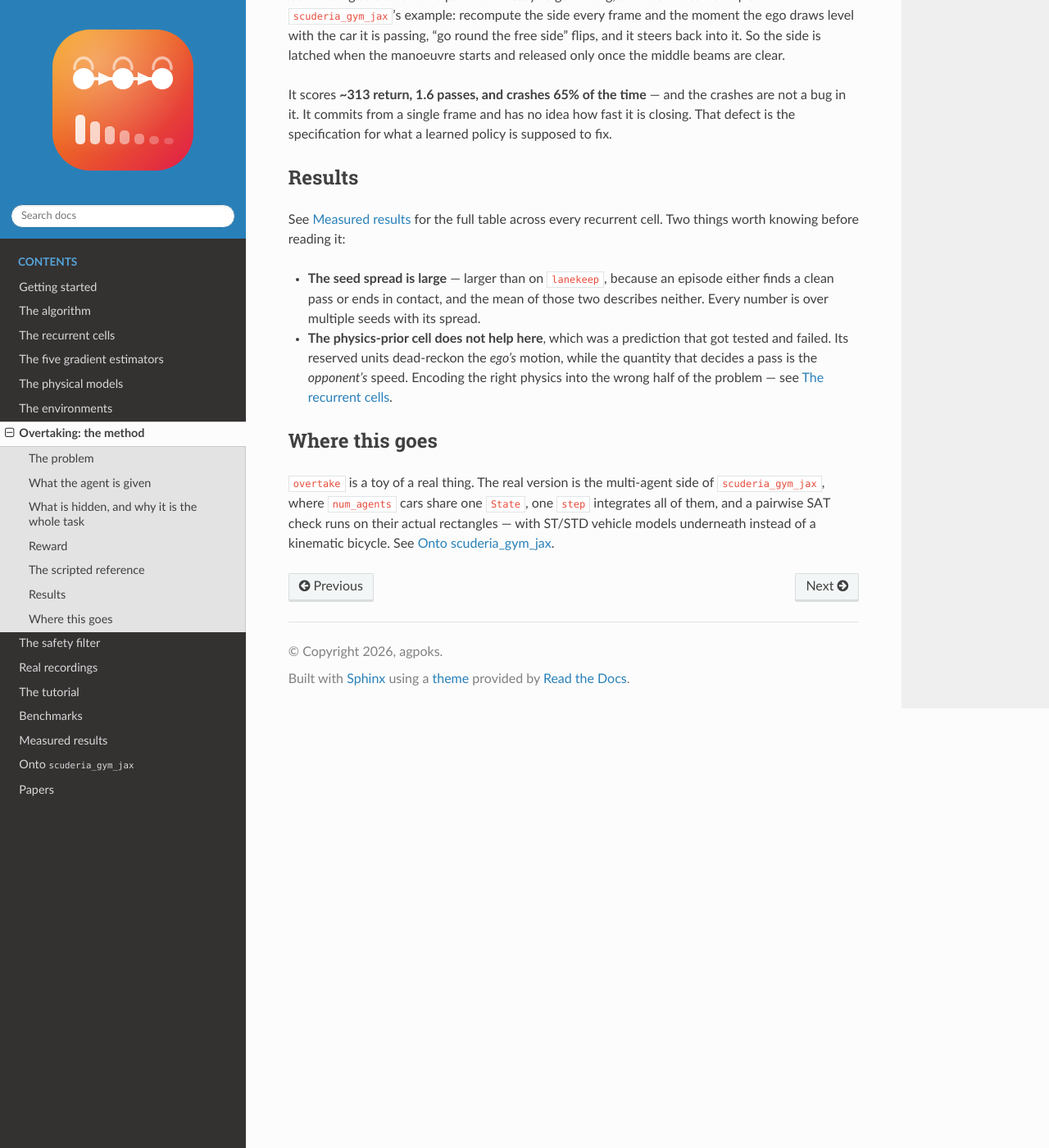
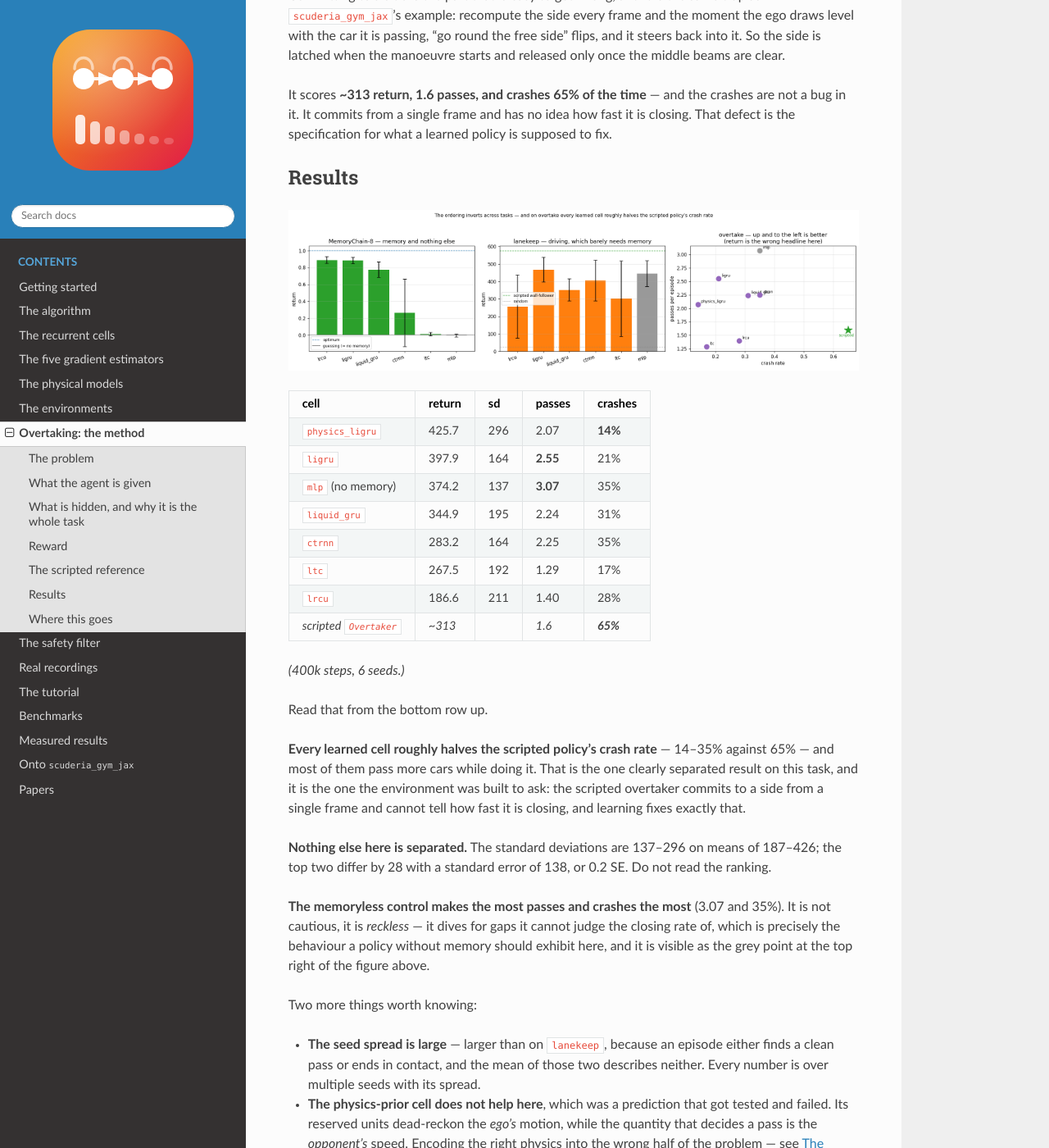
Before and after one commit to agpoks/rtrrl-playground, a Sphinx documentation site: the page built from docs/source/overtake_method.md, in a window 1280 px wide and 1400 px high, scrolled down 2047 px. Shown: the whole window at 82% size. Built offline with Sphinx 7.4.7 and the Read the Docs theme 3.1.0, drawn with Linux system fonts in a browser that asks for light colours.

Commit message:
Every cell on overtake, and the result that is actually separated
400k steps, 6 seeds, all seven cells plus the memoryless control. The
results figure gains a third panel, plotting passes against crash rate
rather than return -- because on this task return is the wrong headline,
progress alone pays, and an agent that passes nobody and crashes never
scores respectably.

The one clearly separated result: every learned cell roughly halves the
scripted policy's crash rate, 14-35% against 65%, and most pass more cars
while doing it. That is what the environment was built to ask -- the
scripted overtaker commits to a side from one frame and cannot judge a
closing rate -- and learning fixes it.

Nothing else is separated, and the table says so: sd 137-296 on means of
187-426, top two differing by 0.2 SE. The ranking is not to be read.

The memoryless control makes the *most* passes (3.07) and crashes the most
(35%): not cautious, reckless -- diving for gaps whose closing rate it
cannot judge, which is exactly what a policy without memory should do here.

Numbers added to benchmarks/results/measured.json, so the table and the
figure still read the same source.

````diff
--- a/docs/source/overtake_method.md
+++ b/docs/source/overtake_method.md
@@ -88,8 +88,43 @@ is supposed to fix.
 
 ## Results
 
-See {doc}`benchmark_results` for the full table across every recurrent cell.
-Two things worth knowing before reading it:
+```{image} _static/plots/results_cells.png
+:alt: every cell on all three tasks
+:width: 100%
+```
+
+| cell | return | sd | passes | crashes |
+|---|---|---|---|---|
+| `physics_ligru` | 425.7 | 296 | 2.07 | **14%** |
+| `ligru` | 397.9 | 164 | **2.55** | 21% |
+| `mlp` (no memory) | 374.2 | 137 | **3.07** | 35% |
+| `liquid_gru` | 344.9 | 195 | 2.24 | 31% |
+| `ctrnn` | 283.2 | 164 | 2.25 | 35% |
+| `ltc` | 267.5 | 192 | 1.29 | 17% |
+| `lrcu` | 186.6 | 211 | 1.40 | 28% |
+| *scripted `Overtaker`* | *~313* | | *1.6* | ***65%*** |
+
+*(400k steps, 6 seeds.)*
+
+Read that from the bottom row up.
+
+**Every learned cell roughly halves the scripted policy's crash rate** — 14–35%
+against 65% — and most of them pass more cars while doing it. That is the one
+clearly separated result on this task, and it is the one the environment was
+built to ask: the scripted overtaker commits to a side from a single frame and
+cannot tell how fast it is closing, and learning fixes exactly that.
+
+**Nothing else here is separated.** The standard deviations are 137–296 on means
+of 187–426; the top two differ by 28 with a standard error of 138, or 0.2 SE. Do
+not read the ranking.
+
+**The memoryless control makes the most passes and crashes the most** (3.07 and
+35%). It is not cautious, it is *reckless* — it dives for gaps it cannot judge
+the closing rate of, which is precisely the behaviour a policy without memory
+should exhibit here, and it is visible as the grey point at the top right of the
+figure above.
+
+Two more things worth knowing:
 
 * **The seed spread is large** — larger than on `lanekeep`, because an episode
   either finds a clean pass or ends in contact, and the mean of those two
````
Also changed, not shown: docs/source/benchmark_results.md (+33 -0 lines), docs/source/_static/plots/results_cells.png, 1 other file.
